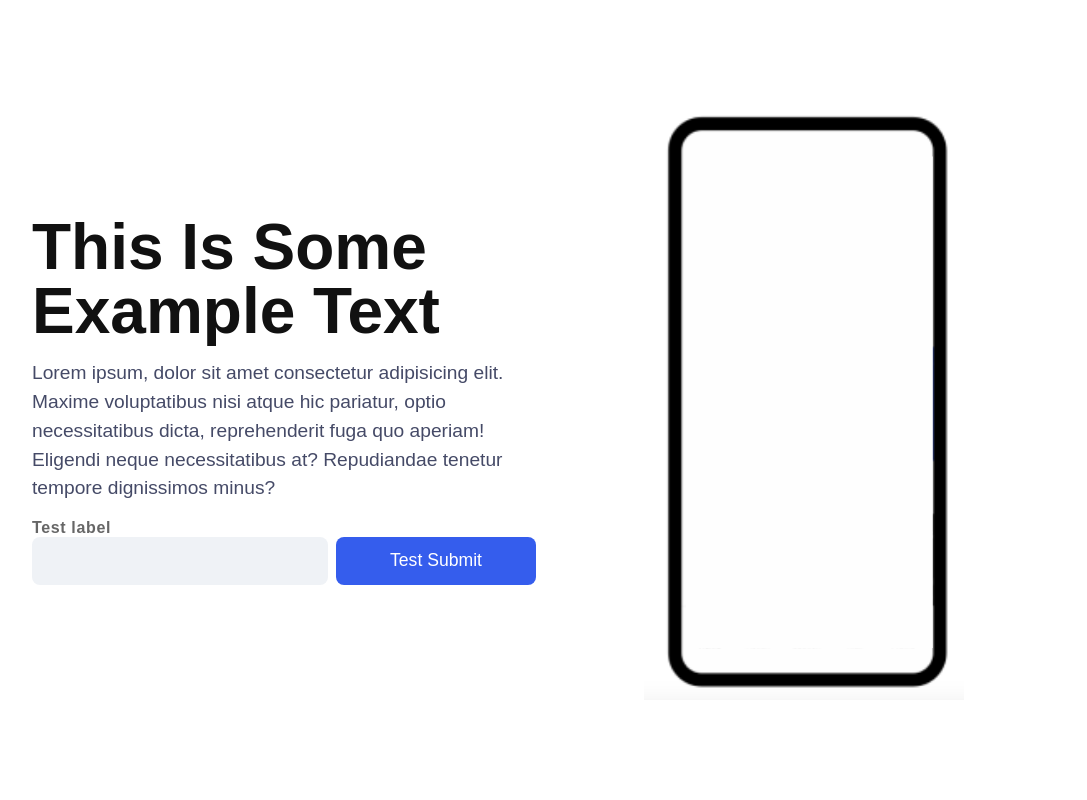
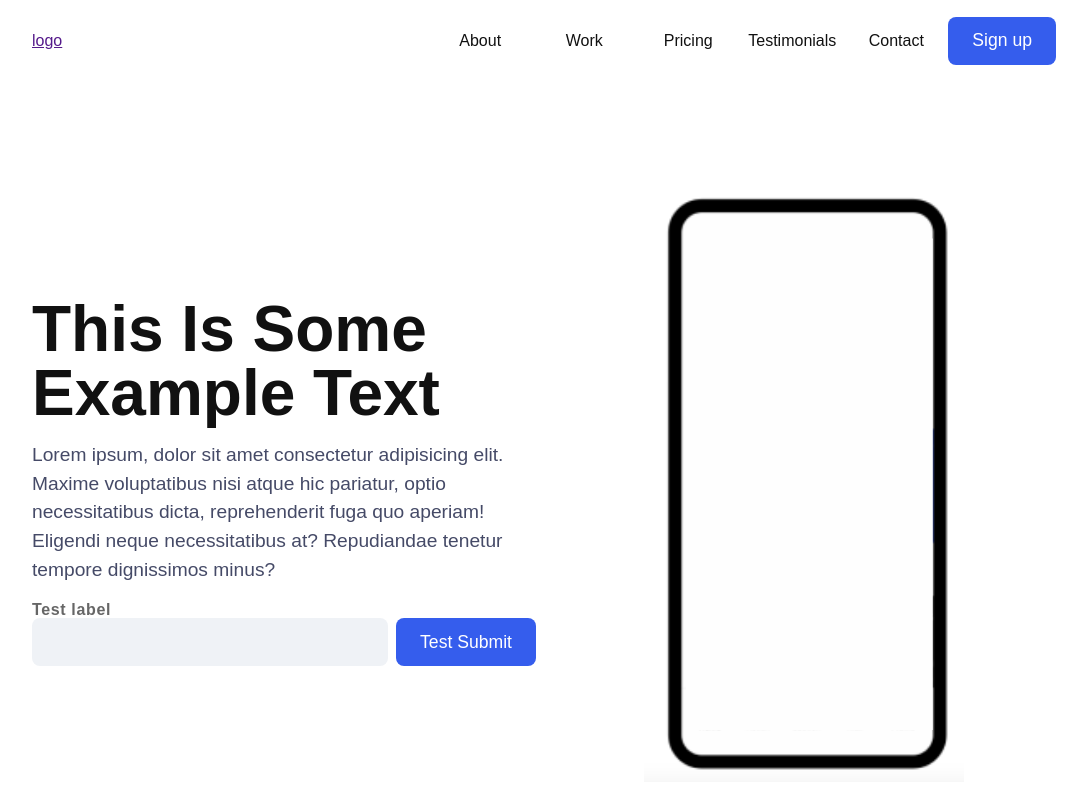
Before and after one commit to made-by-jonny/marketing-blocks, a Next.js app: page / in a window 1280 px wide. Shown: the whole page, without its empty margins (96-1183 px from the left). Built offline with nearby package versions, Linux system fonts and the light colour scheme.

Commit message:
added mast

```diff
--- a/components/containers/content/index.tsx
+++ b/components/containers/content/index.tsx
@@ -1,5 +1,6 @@
 import styled from "styled-components";
 
+// space between
 const Content = styled.article`
   display: flex;
   flex-direction: column;
--- a/components/lists/grid/index.tsx
+++ b/components/lists/grid/index.tsx
@@ -1,9 +1,13 @@
 import styled from "styled-components";
-
+import React from "react";
 //add to vars
 // break point
 // specific columns
-const Grid: React.FC<{ min?: string; max?: string }> = styled.ul`
+const Grid: React.FC<{
+  min?: string;
+  max?: string;
+  style?: object;
+}> = styled.ul`
   all: unset;
   margin: 1rem 0;
   list-style: none;
--- /dev/null
+++ b/components/mast/index.tsx
@@ -0,0 +1,13 @@
+import styled from "styled-components";
+
+// margin
+const Mast = styled.div`
+  padding: 1rem 10%;
+  position: ${(p) => p.fixed || "relative"};
+  display: flex;
+  flex-direction: row;
+  align-items: center;
+  justify-content: space-between;
+`;
+
+export default Mast;
--- a/components/primatives/form/button/index.tsx
+++ b/components/primatives/form/button/index.tsx
@@ -11,7 +11,7 @@ interface Button {
 const Wrapper = styled.button`
   all: unset;
   display: flex;
-  max-width: 200px;
+  max-width: max-content;
   height: 48px;
   border-radius: 0.5rem;
   min-height: 48px;
--- a/pages/index.tsx
+++ b/pages/index.tsx
@@ -8,9 +8,24 @@ import Row from "../components/row";
 import Icon from "../components/icon";
 import Image from "../components/primatives/image";
 import LeadHeading from "../components/primatives/headings/lead";
+import Mast from "../components/mast";
 
 const Index = () => {
   return (
+    <>
+      <Mast>
+        <a href="">logo</a>
+        <Row as="nav" style={{ alignItems: "center" }}>
+          <Grid max="repeat(5, 1fr)" style={{ textAlign: "center" }}>
+            <li>About</li>
+            <li>Work</li>
+            <li>Pricing</li>
+            <li>Testimonials</li>
+            <li>Contact</li>
+          </Grid>
+          <Button>Sign up</Button>
+        </Row>
+      </Mast>
       <PageContainer>
         <Container className="full" max="1fr 1fr">
           <>
@@ -18,9 +33,10 @@ const Index = () => {
               <h1>This is some example text</h1>
               <p>
                 Lorem ipsum, dolor sit amet consectetur adipisicing elit. Maxime
-              voluptatibus nisi atque hic pariatur, optio necessitatibus dicta,
-              reprehenderit fuga quo aperiam! Eligendi neque necessitatibus at?
-              Repudiandae tenetur tempore dignissimos minus?
+                voluptatibus nisi atque hic pariatur, optio necessitatibus
+                dicta, reprehenderit fuga quo aperiam! Eligendi neque
+                necessitatibus at? Repudiandae tenetur tempore dignissimos
+                minus?
               </p>
               <form>
                 <Row>
@@ -52,8 +68,8 @@ const Index = () => {
                     <section>
                       <h3>Test title 1</h3>
                       <p>
-                      Lorem ipsum, dolor sit amet consectetur adipisicing elit.
-                      Maxime voluptatibus nisi atque hic pariatur, optio
+                        Lorem ipsum, dolor sit amet consectetur adipisicing
+                        elit. Maxime voluptatibus nisi atque hic pariatur, optio
                         necessitatibus dicta, reprehenderit fuga quo aperiam!
                         Eligendi neque necessitatibus at? Repudiandae tenetur
                         tempore dignissimos minus?
@@ -95,9 +111,9 @@ const Index = () => {
                   <p>
                     Lorem ipsum, dolor sit amet consectetur adipisicing elit.
                     Maxime voluptatibus nisi atque hic pariatur, optio
-                  necessitatibus dicta, reprehenderit fuga quo aperiam! Eligendi
-                  neque necessitatibus at? Repudiandae tenetur tempore
-                  dignissimos minus?
+                    necessitatibus dicta, reprehenderit fuga quo aperiam!
+                    Eligendi neque necessitatibus at? Repudiandae tenetur
+                    tempore dignissimos minus?
                   </p>
                 </Content>
               </li>
@@ -105,6 +121,7 @@ const Index = () => {
           </Grid>
         </Container>
       </PageContainer>
+    </>
   );
 };
 
```
Lines whose indentation alone changed are shown as unchanged.
